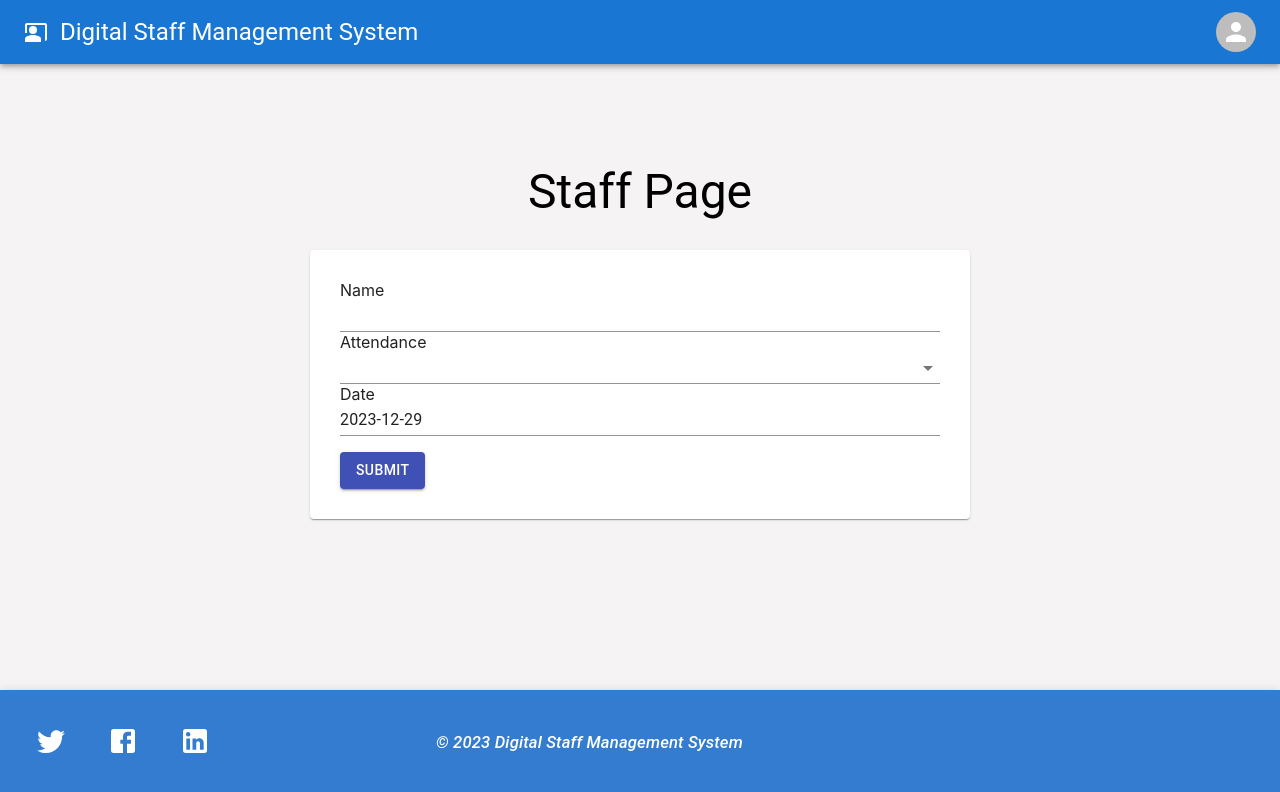
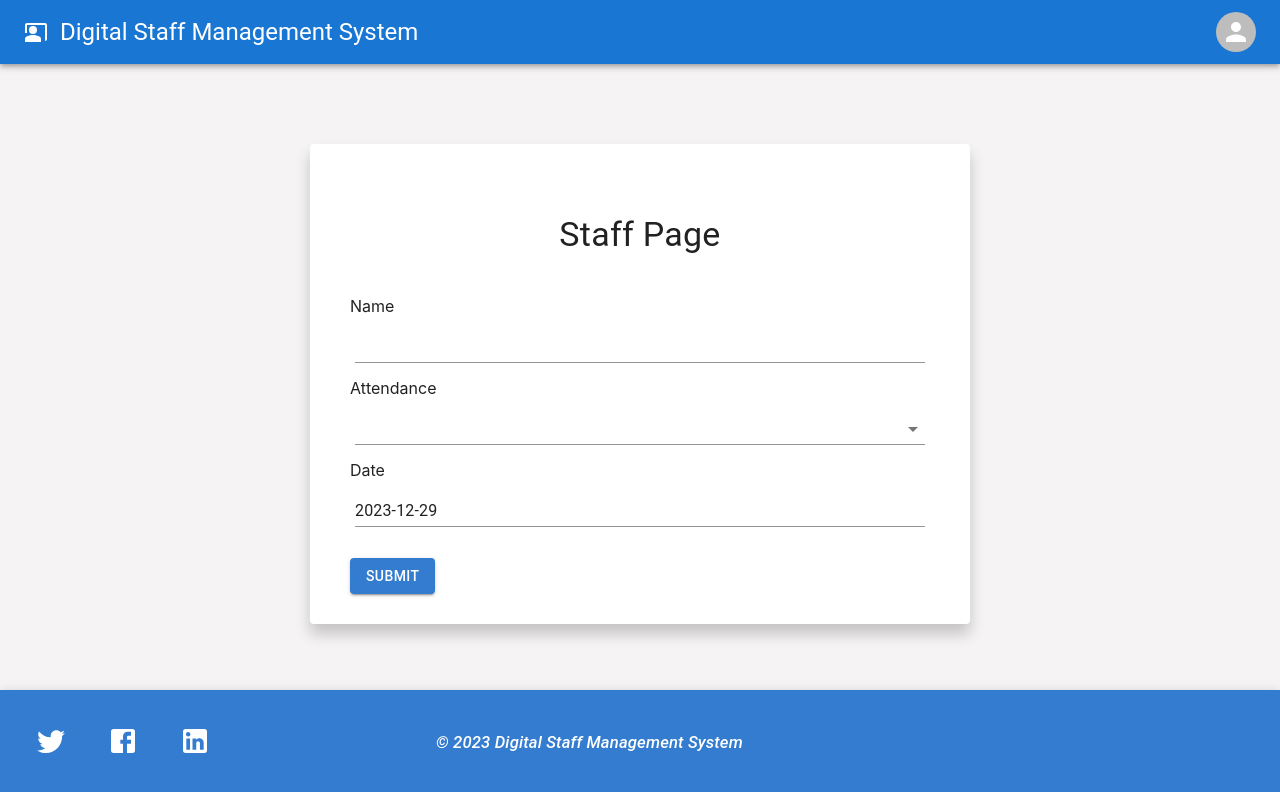
Before and after one commit to sukanyamohanty143/Digital-Staff-Management-System., a React (Create React App) app: page /staff in a window 1280 px wide. Shown: the top 792 px of the page. Built offline with nearby package versions, Linux system fonts and the light colour scheme; no server answers.

Commit message:
update UI

```diff
--- a/src/Components/Pages/Profile.js
+++ b/src/Components/Pages/Profile.js
@@ -16,8 +16,6 @@ const EmployeeProfile = () => {
   const navigate = useNavigate();
   const [profile, setProfile] = useState({
     name: '',
-    email: '',
-    password: '',
     joinDate: '',
     profilePhoto: null,
   });
@@ -40,17 +38,15 @@ const EmployeeProfile = () => {
   };
 
   const logProfileData = () => {
-    const { name, email, password, joinDate, profilePhoto } = profile;
+    const { name, joinDate, profilePhoto } = profile;
 
-    if (!name || !email || !password || !joinDate || !profilePhoto) {
+    if (!name || !joinDate || !profilePhoto) {
       alert('Please fill in all the information');
     } else {
       alert('Data saved successfully');
 
       const profileData = {
         Name: name,
-        Email: email,
-        Password: password,
         JoiningDate: joinDate,
         ProfilePhotoURL: profilePhoto,
       };
@@ -67,8 +63,6 @@ const EmployeeProfile = () => {
           console.log('Data added:', data);
           setProfile({
             name: '',
-            email: '',
-            password: '',
             joinDate: '',
             profilePhoto: null,
           });
@@ -116,56 +110,12 @@ const EmployeeProfile = () => {
                   !profile.name
                     ? 'Name is required'
                     : !/^[a-zA-Z\s]*$/.test(profile.name)
-                    ? <span style={{ color: 'red' }}>Only alphabets and spaces are allowed</span>
-                    : 'Enter your name'
+                      ? <span style={{ color: 'red' }}>Only alphabets and spaces are allowed</span>
+                      : 'Enter your name'
                 }
               />
             </Grid>
-            <Grid item xs={12}>
-              <TextField
-                label="Email"
-                fullWidth
-                name="email"
-                value={profile.email}
-                onChange={handleChange}
-                autoComplete="off"
-                helperText={
-                  !profile.email
-                    ? 'Email is required'
-                    : !/^[^\s@]+@[^\s@]+\.[^\s@]+$/.test(profile.email)
-                    ? <span style={{ color: 'red' }}>Enter a valid email</span>
-                    : profile.email !== profile.email.toLowerCase()
-                    ? <span style={{ color: 'red' }}>Email should be in lowercase</span>
-                    : ''
-                }
-              />
-            </Grid>
-            <Grid item xs={12}>
-              <TextField
-                label="Password"
-                type="password"
-                fullWidth
-                name="password"
-                value={profile.password}
-                onChange={handleChange}
-                autoComplete="off"
-                helperText={
-                  !profile.password
-                    ? 'Password is required'
-                    : profile.password.length < 8
-                    ? <span style={{ color: 'red' }}>Password should be at least 8 characters long</span>
-                    : !/\d/.test(profile.password)
-                    ? <span style={{ color: 'red' }}>Password should contain at least one digit</span>
-                    : !/[A-Z]/.test(profile.password)
-                    ? <span style={{ color: 'red' }}>Password should contain at least one uppercase letter</span>
-                    : !/[a-z]/.test(profile.password)
-                    ? <span style={{ color: 'red' }}>Password should contain at least one lowercase letter</span>
-                    : !/[!@#$%^&*(),.?":{}|<>]/.test(profile.password)
-                    ? <span style={{ color: 'red' }}>Password should contain at least one special character</span>
-                    : 'Password is strong'
-                }
-              />
-            </Grid>
+
             <Grid item xs={12}>
               <TextField
                 label="Joining Date"
--- a/src/Components/Pages/Staff.js
+++ b/src/Components/Pages/Staff.js
@@ -20,22 +20,27 @@ const useStyles = makeStyles((theme) => ({
   },
   card: {
     width: 600,
-    marginBottom: 30,
-    marginTop: 30,
+    marginBottom: 20,
+    marginTop: 80,
     padding:30
 
   },
   label: {
     marginBottom: theme.spacing(1),
+    marginLeft:10
   },
   input: {
-    width: "100%",
+    width: "95%",
+    margin:15
   },
   button: {
     marginTop: theme.spacing(2),
+    backgroundColor: '#337CCF',
+    marginLeft:10
   },
   heading: {
-    marginTop: 100,
+    padding:40,
+    textAlign:"center"
   },
 }));
 
@@ -110,13 +115,10 @@ const Staff = () => {
 
   return (
     <div className={classes.container}>
+      <Card className={classes.card} style={{ boxShadow: '0 10px 15px rgba(0, 0, 0, 0.2)' }}>
+        <Typography variant="h4" className={classes.heading}>Staff Page</Typography>
 
-      <Typography variant="h3" className={classes.heading}>
-        Staff Page
-      </Typography>
-      <Card className={classes.card}>
-        <Box>
-
+        <Box >
           <label className={classes.label} htmlFor="Name">
             Name
           </label>
@@ -128,6 +130,8 @@ const Staff = () => {
             className={classes.input}
             error={Boolean(nameError)}
             helperText={nameError}
+            autoComplete="off"
+
           />
         </Box>
         <Box>
```
Also changed, not shown: data/data.json (+12 -0 lines), 1 other file (tests, documents, lock files or other folders).
